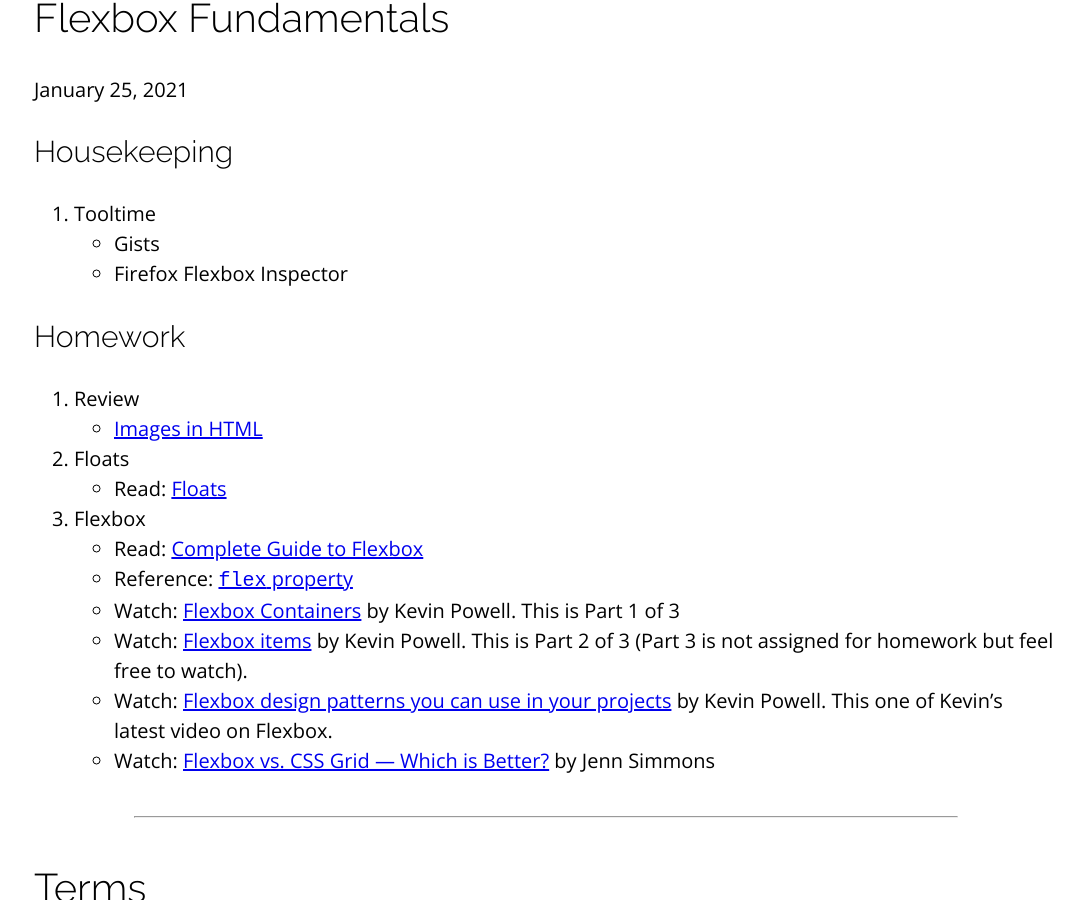
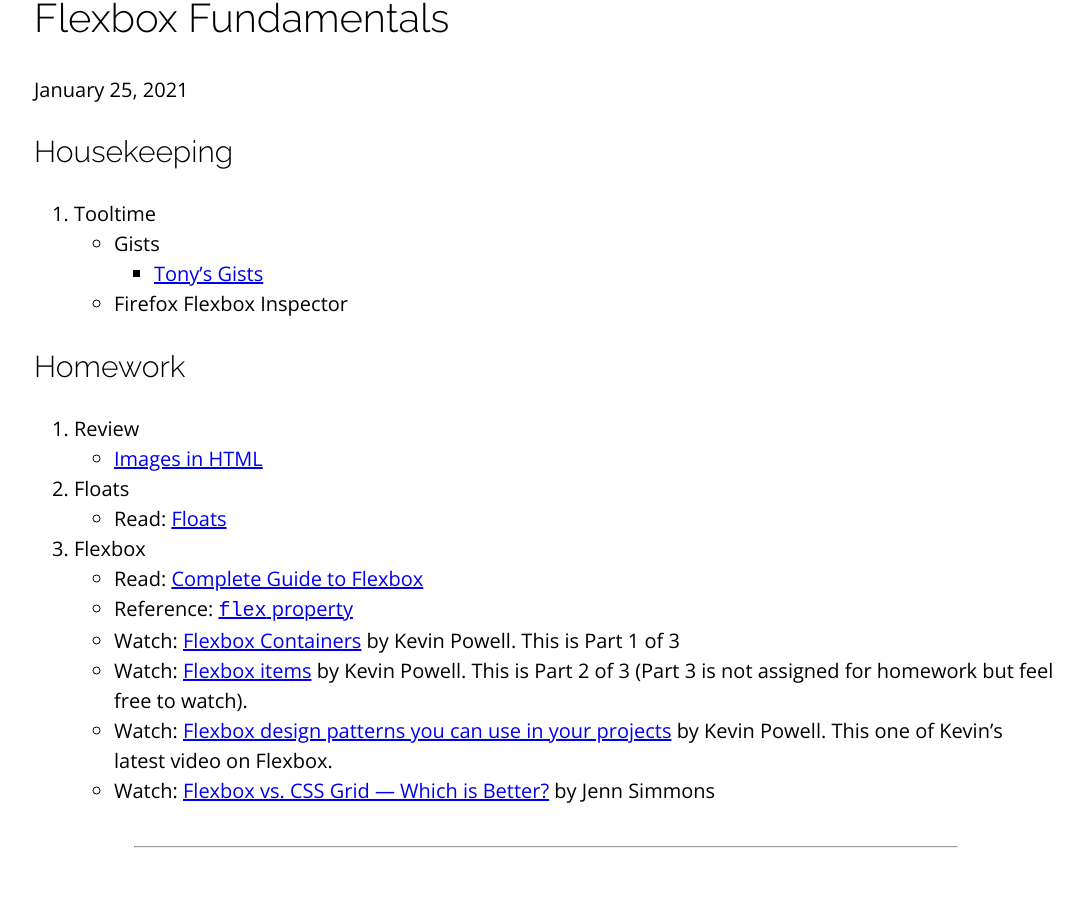
Before and after one commit to sait-wbdv/winter-2021, a Jekyll site: the page built from _posts/2021-01-25-flexbox.md, in a window 1280 px wide and 900 px high, scrolled down 586 px. Shown: the whole window, without its empty margins (94-1177 px from the left). Built offline with Jekyll 4.4.1, drawn with Linux system fonts in a browser that asks for light colours; nearby versions of some CDN libraries.

Commit message:
added gist link

```diff
--- a/_posts/2021-01-25-flexbox.md
+++ b/_posts/2021-01-25-flexbox.md
@@ -7,6 +7,7 @@ categories: cpnt260
 ## Housekeeping
 1. Tooltime
     - Gists
+        - [Tony's Gists](https://gist.github.com/acidtone)
     - Firefox Flexbox Inspector
 
 ## Homework
```
